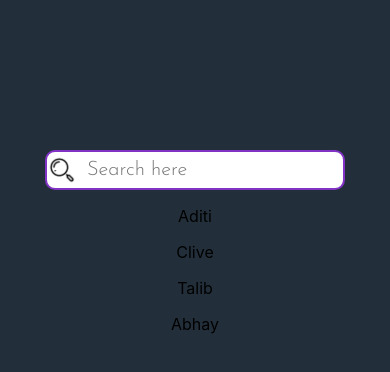
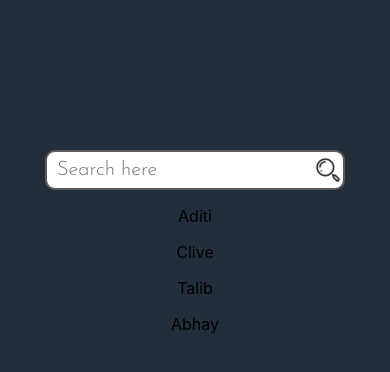
Before and after one commit to panditaditi07/search-input-field, a React (Create React App) app: page / in a window 390 px wide. Shown: the top 372 px of the page. Built offline with nearby package versions, Linux system fonts and the light colour scheme.

Commit message:
added media queries
added constants to the constant file

```diff
--- a/src/App.js
+++ b/src/App.js
@@ -19,7 +19,7 @@ class App extends Component {
           <SearchBar
             data={searchData}
             placeholder="Search here"
-            icons="left"
+            icons="right"
             searchkey="name"
           />
         </div>
--- a/src/components/SearchBar.jsx
+++ b/src/components/SearchBar.jsx
@@ -20,7 +20,7 @@ class SearchBar extends Component {
                     data={this.props.data}
                     placeholder={this.props.placeholder}
                     searchkey={this.props.searchkey}
-                    className="search-field-left"
+                    className={this.props.icons}
                   />
                 </div>
               );
@@ -31,7 +31,7 @@ class SearchBar extends Component {
                     data={this.props.data}
                     placeholder={this.props.placeholder}
                     searchkey={this.props.searchkey}
-                    className="search-field-right"
+                    className={this.props.icons}
                   />
                 </div>
               );
--- a/src/components/_constants.scss
+++ b/src/components/_constants.scss
@@ -1,5 +1,5 @@
 $font: "Josefin Sans", sans-serif;
-$button-color: #8233c5;
+$button-color: #5a5a5a;
 $height: 40px;
 $font-size: 20px;
 $icon: url("../images/search.png");
@@ -7,3 +7,5 @@ $width: 300px;
 $border-size: 2px solid;
 $font-color: black;
 $border-raidus: 10px;
+$background-size: 30px;
+$background-repeat: no-repeat;
--- a/src/components/searchBar.module.scss
+++ b/src/components/searchBar.module.scss
@@ -11,36 +11,27 @@
   margin: 150px auto;
 }
 
-.search-field-right {
+.right,
+.left {
   background-image: $icon;
-  background-position: right;
-  background-size: 30px;
-  background-repeat: no-repeat;
+  background-size: $background-size;
+  background-repeat: $background-repeat;
   width: $width;
   border: $border-size $button-color;
   font-size: $font-size;
   height: $height;
-  padding: 10px;
   color: $font-color;
   border-radius: $border-raidus;
   font-family: $font;
-  text-align: left;
 }
 
-.search-field-left {
-  background-image: $icon;
+.left {
   background-position: left;
-  background-size: 30px;
-  background-repeat: no-repeat;
-  width: $width;
-  border: $border-size $button-color;
-  font-size: $font-size;
-  height: $height;
   padding-left: 40px;
-  color: $font-color;
-  border-radius: $border-raidus;
-  font-family: $font;
-  text-align: left;
+}
+.right {
+  background-position: right;
+  padding: 10px;
 }
 
 input[type="text"]:focus {
@@ -53,65 +44,74 @@ input[type="text"]:focus {
   }
 }
 @media (max-width: 280px) {
-  .search-field-right,
-  .search-field-left {
+  .right,
+  .left {
     width: 240px;
     font-size: 18px;
   }
 }
 @media (max-width: 250px) {
-  .search-field-right,
-  .search-field-left {
+  .right,
+  .left {
     width: 200px;
     font-size: 18px;
     background-size: 28px;
   }
 }
 @media (max-width: 200px) {
-  .search-field-right,
-  .search-field-left {
+  .right,
+  .left {
     width: 160px;
     font-size: 15px;
     background-size: 25px;
   }
 }
 @media (max-width: 170px) {
-  .search-field-right,
-  .search-field-left {
+  .right,
+  .left {
     width: 140px;
     font-size: 13px;
     background-size: 22px;
   }
+  .left {
+    padding-left: 30px;
+  }
 }
 @media (max-width: 140px) {
-  .search-field-right,
-  .search-field-left {
+  .right,
+  .left {
     width: 110px;
     font-size: 11px;
     background-size: 20px;
   }
 }
 @media (max-width: 120px) {
-  .search-field-right,
-  .search-field-left {
+  .right,
+  .left {
     width: 90px;
     font-size: 9px;
     background-size: 18px;
   }
+  .left {
+    padding-left: 20px;
+  }
 }
 @media (max-width: 100px) {
-  .search-field-right,
-  .search-field-left {
+  .right,
+  .left {
     width: 70px;
     font-size: 7px;
     background-size: 16px;
   }
 }
 @media (max-width: 70px) {
-  .search-field-right,
-  .search-field-left {
+  .right,
+  .left {
     width: 50px;
     font-size: 6px;
     background-size: 14px;
   }
+  .left {
+    padding-left: 15px;
+  }
 }
```
